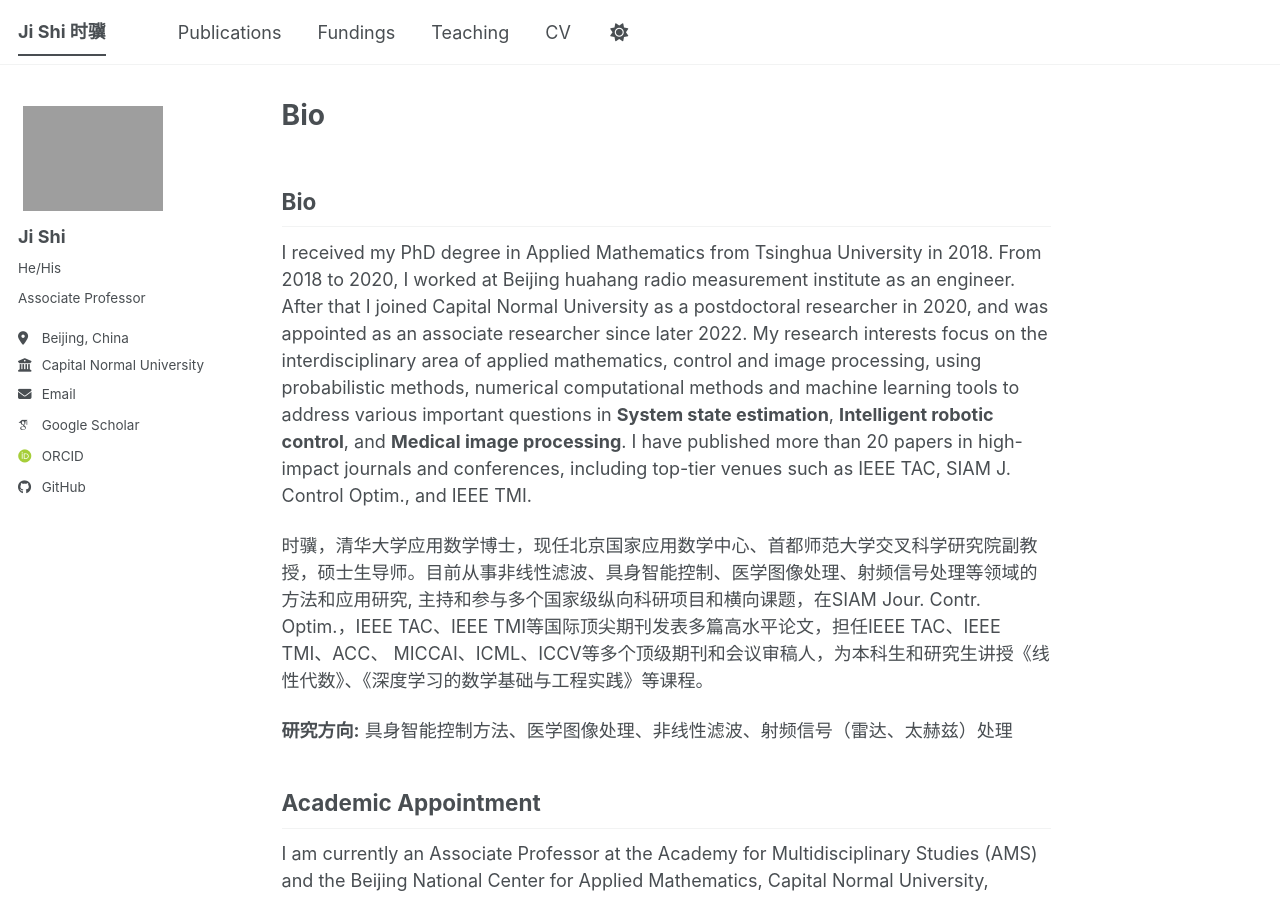
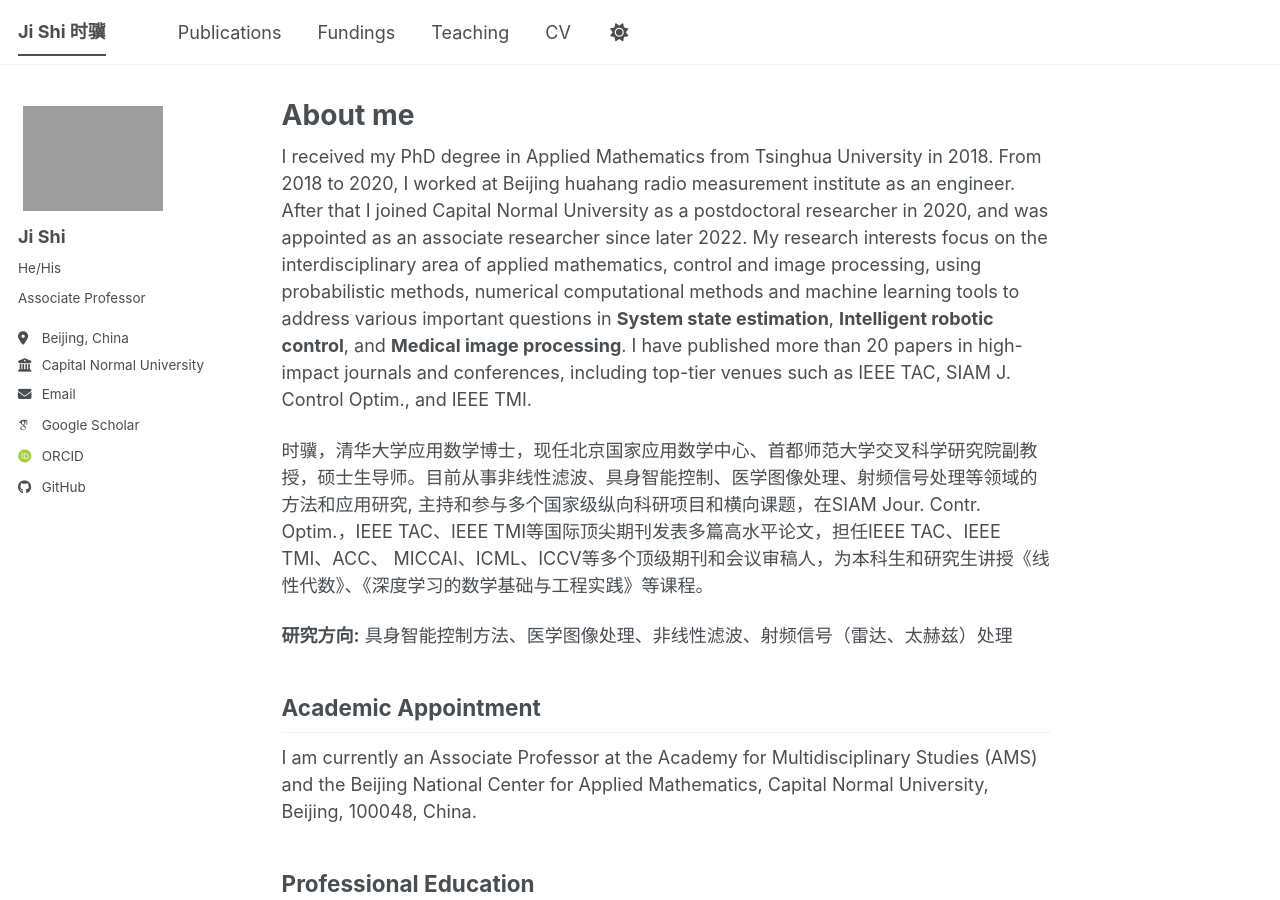
Before and after one commit to dr-shiji/dr-shiji.github.io, a Jekyll site: the page built from _pages/about.md, in a window 1280 px wide and 900 px high. Built offline with Jekyll 4.4.1, drawn with Linux system fonts in a browser that asks for light colours; some web fonts are replaced; a script bundle is joined from its source files by our own code; library files that are not in the unit come from our copies; our own code applies the rules of GitHub Pages for plain Markdown files.

```diff
--- a/_pages/about.md
+++ b/_pages/about.md
@@ -1,13 +1,12 @@
 ---
 permalink: /
+title: "About me"
 author_profile: true
 redirect_from:
   - /about/
   - /about.html
 ---
 
-Bio
-------
 I received my PhD degree in Applied Mathematics from Tsinghua University in 2018. From 2018 to 2020, I worked at Beijing huahang radio measurement institute as an engineer. After that I joined Capital Normal University as a postdoctoral researcher in 2020, and was appointed as an associate researcher since later 2022. My research interests focus on the interdisciplinary area of applied mathematics, control and image processing, using probabilistic methods, numerical computational methods and machine learning tools to address various important questions in **System state estimation**, **Intelligent robotic control**, and **Medical image processing**. I have published more than 20 papers in high-impact journals and conferences, including top-tier venues such as IEEE TAC, SIAM J. Control Optim., and IEEE TMI.
 
 时骥，清华大学应用数学博士，现任北京国家应用数学中心、首都师范大学交叉科学研究院副教授，硕士生导师。目前从事非线性滤波、具身智能控制、医学图像处理、射频信号处理等领域的方法和应用研究, 主持和参与多个国家级纵向科研项目和横向课题，在SIAM Jour. Contr. Optim.，IEEE TAC、IEEE TMI等国际顶尖期刊发表多篇高水平论文，担任IEEE TAC、IEEE TMI、ACC、 MICCAI、ICML、ICCV等多个顶级期刊和会议审稿人，为本科生和研究生讲授《线性代数》、《深度学习的数学基础与工程实践》等课程。
```
